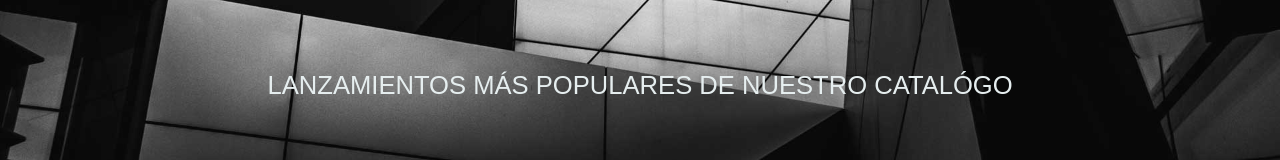
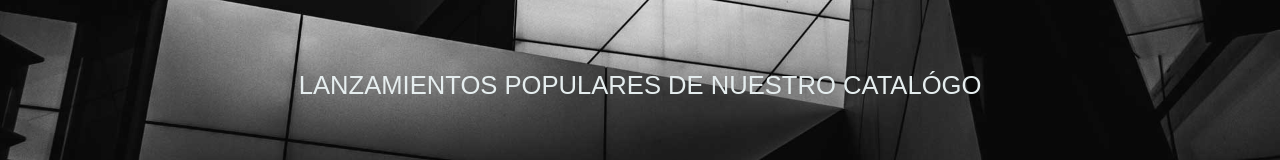
Before and after one commit to leanbenac/PrivateTechno, a website: page index.html in a window 1280 px wide. Shown: the part 1035-1195 px from the top of the page. Drawn offline with nearby package versions, Linux system fonts and the light colour scheme.

Commit message:
detalle index

```diff
--- a/index.html
+++ b/index.html
@@ -103,7 +103,7 @@
 
         <div class="container-fluid section__container">
             <article class="section__tittle--main wow animated zoomIn" >
-                <h1>LANZAMIENTOS MÁS POPULARES DE NUESTRO CATALÓGO</h1>
+                <h1>LANZAMIENTOS POPULARES DE NUESTRO CATALÓGO</h1>
             </article>
 
             <div class="row section__column">
```
